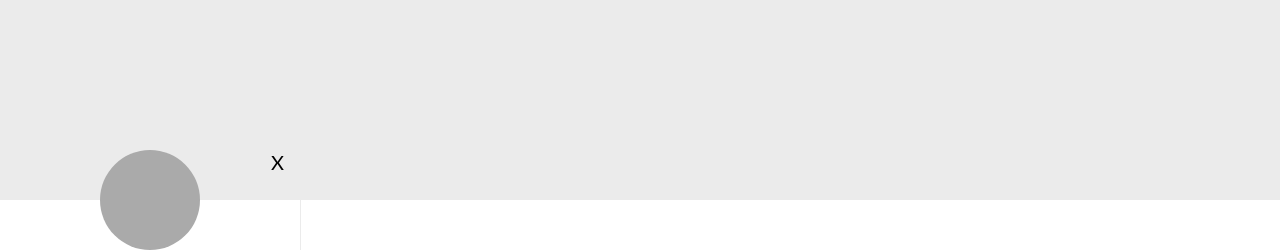
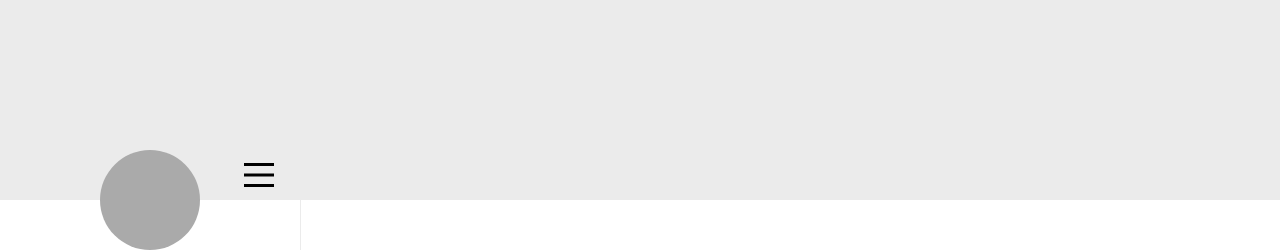
Before and after one commit to joa7b/marketplace-react, a React (Vite) app: page / in a window 1280 px wide. Shown: the top 250 px of the page. Built offline with nearby package versions, Linux system fonts and the light colour scheme.

Commit message:
feat: create close navbar button

```diff
--- a/src/pages/profile/index.tsx
+++ b/src/pages/profile/index.tsx
@@ -1,15 +1,23 @@
-import { Navbar } from "../../ui/organisms/Navbar/index.tsx"
+import { useState } from "react";
+
+import { Navbar } from "../../ui/organisms/Navbar/index.tsx";
 
 import { Header } from "./styles.ts";
 
 export const ProfilePage = () => {
+  const [isNavbarOpen, setIsNavbarOpen] = useState(true);
+
+  const handleNavbar = () => {
+    setIsNavbarOpen(!isNavbarOpen);
+  };
+
   return (
     <main>
       <Header>
         <img src="" alt="" />
       </Header>
       <section>
-        <Navbar />
+        {<Navbar handleClose={handleNavbar} isNavbarOpen={isNavbarOpen} />}
       </section>
     </main>
   );
--- /dev/null
+++ b/src/ui/atoms/CloseNavbarButton/index.tsx
@@ -0,0 +1,33 @@
+import { useState } from "react";
+
+import { CloseButtonContainer, Line } from "./styles";
+
+export const CloseNavbarButton = () => {
+  const [opened, setOpened] = useState(false);
+
+  const handleClick = () => {
+    setOpened(!opened);
+  };
+
+  return (
+    <CloseButtonContainer
+      onClick={handleClick}
+      aria-label="Main Menu"
+      aria-expanded={opened}
+    >
+      <svg width="50" height="50" viewBox="0 0 100 100">
+        <Line
+          $opened={opened}
+          $line1
+          d="M 20,29.000046 H 80.000231 C 80.000231,29.000046 94.498839,28.817352 94.532987,66.711331 94.543142,77.980673 90.966081,81.670246 85.259173,81.668997 79.552261,81.667751 75.000211,74.999942 75.000211,74.999942 L 25.000021,25.000058"
+        />
+        <Line $line2 $opened={opened} d="M 20,50 H 80" />
+        <Line
+          $opened={opened}
+          $line3
+          d="M 20,70.999954 H 80.000231 C 80.000231,70.999954 94.498839,71.182648 94.532987,33.288669 94.543142,22.019327 90.966081,18.329754 85.259173,18.331003 79.552261,18.332249 75.000211,25.000058 75.000211,25.000058 L 25.000021,74.999942"
+        />
+      </svg>
+    </CloseButtonContainer>
+  );
+};
--- /dev/null
+++ b/src/ui/atoms/CloseNavbarButton/styles.ts
@@ -0,0 +1,63 @@
+import { styled, css } from "styled-components";
+
+interface LineProps {
+  $opened?: boolean;
+  $line1?: boolean;
+  $line2?: boolean;
+  $line3?: boolean;
+}
+
+export const CloseButtonContainer = styled.button`
+  background-color: transparent;
+  border: none;
+  cursor: pointer;
+  display: flex;
+  padding: 0;
+`;
+
+export const Line = styled.path<LineProps>`
+  fill: none;
+  stroke: black;
+  stroke-width: 6;
+  transition: stroke-dasharray 600ms cubic-bezier(0.4, 0, 0.2, 1),
+    stroke-dashoffset 600ms cubic-bezier(0.4, 0, 0.2, 1);
+  ${(props) =>
+    props.$line1 && props.$opened
+      ? Line1Opened
+      : props.$line1
+      ? Line1
+      : props.$line2 && props.$opened
+      ? Line2Opened
+      : props.$line2
+      ? Line2
+      : props.$line3 && props.$opened
+      ? Line3Opened
+      : Line3}
+`;
+
+const Line1 = css`
+  stroke-dasharray: 60 207;
+`;
+
+const Line2 = css`
+  stroke-dasharray: 60 60;
+`;
+
+const Line3 = css`
+  stroke-dasharray: 60 207;
+`;
+
+const Line1Opened = css`
+  stroke-dasharray: 90 207;
+  stroke-dashoffset: -134;
+`;
+
+const Line2Opened = css`
+  stroke-dasharray: 1 60;
+  stroke-dashoffset: -30;
+`;
+
+const Line3Opened = css`
+  stroke-dasharray: 90 207;
+  stroke-dashoffset: -134;
+`;
--- a/src/ui/organisms/Navbar/index.tsx
+++ b/src/ui/organisms/Navbar/index.tsx
@@ -1,6 +1,7 @@
 import { FooterNavbar } from "../../molecules/FooterNavbar";
 import { StoreProfileOptions } from "../../molecules/StoreProfileOptions";
 import { Textarea } from "../../atoms/Textarea";
+import { CloseNavbarButton } from "../../atoms/CloseNavbarButton/index.tsx";
 
 import ShareIcon from "../../atoms/Icons/share.svg";
 import StarFillIcon from "../../atoms/Icons/star-fill.svg";
@@ -15,23 +16,24 @@ import {
   CloseNavbar,
 } from "./styles.ts";
 
-export const Navbar = () => {
-
-  const handleClose = () => {
-    console.log("close");
+type NavbarProps = {
+  handleClose: () => any;
+  isNavbarOpen: boolean;
 };
 
-
-
-
+export const Navbar = ({ handleClose, isNavbarOpen }: NavbarProps) => {
   const textareaContent =
     " Lorem ipsum dolor sit amet, consectetur qadipiscing elit. Integer vestibulum maximus quam, et hendrerit ipsum tempus sed. Phasellus faucibus diam vestibulum pulvinar rutrum. Curabitur a ipsum ut ipsum rutrum faucibus. Nullam mattis justo in feugiat lobortis.";
   return (
     <Aside>
+      <CloseNavbar onClick={handleClose}>
+        <CloseNavbarButton />
+      </CloseNavbar>
+      {isNavbarOpen && (
+        <>
           <ProfilePicContainer>
             <img src="" alt="" />
           </ProfilePicContainer>
-      <CloseNavbar onClick={handleClose}>X</CloseNavbar>
           <TitleContainer>
             <StoreTitle>Título da loja</StoreTitle>
             <Share src={ShareIcon} alt="Share icon" />
@@ -46,6 +48,8 @@ export const Navbar = () => {
           <StoreProfileOptions />
           <Textarea label={"Biografia"} content={textareaContent} />
           <FooterNavbar />
+        </>
+      )}
     </Aside>
   );
 };
```
Lines whose indentation alone changed are shown as unchanged.
